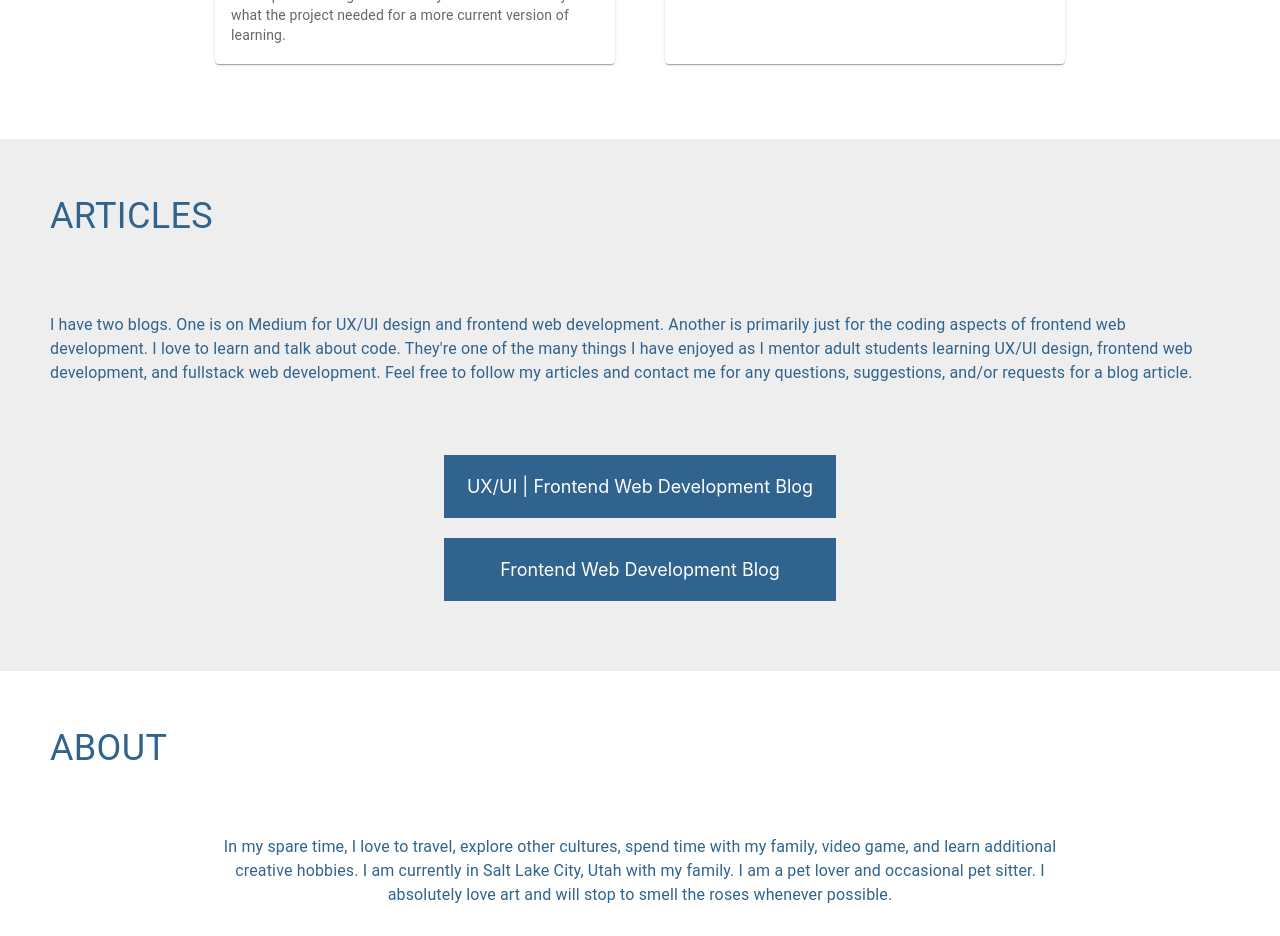
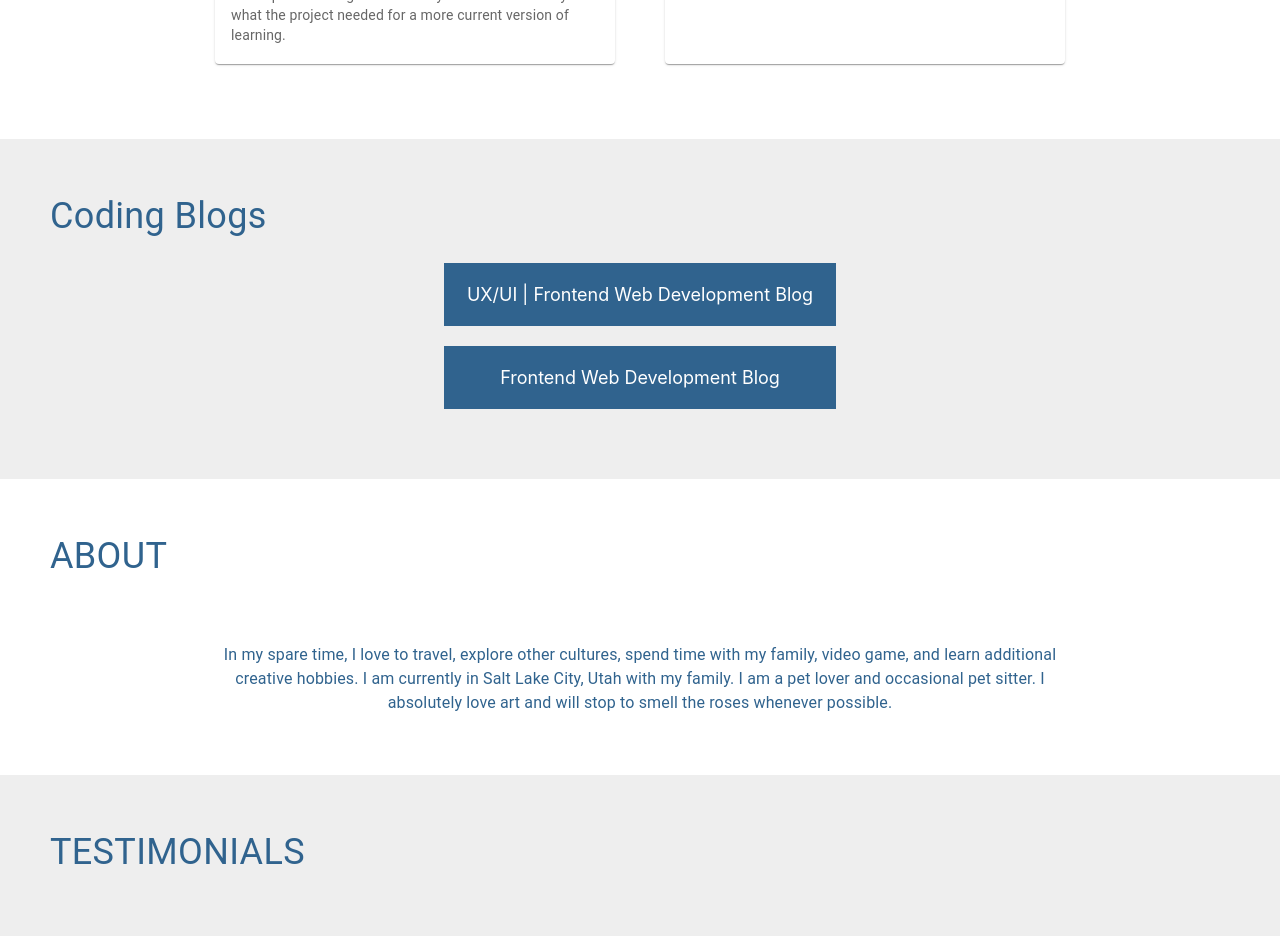
Before and after one commit to aubreyjonescreatives/full-stack-web-portfolio, a React (Create React App) app: page / in a window 1280 px wide. Shown: the part 1760-2696 px from the top of the page. Built offline with nearby package versions, Linux system fonts and the light colour scheme.

Commit message:
updated articles section

```diff
--- a/src/Pages/Landing.js
+++ b/src/Pages/Landing.js
@@ -363,14 +363,8 @@ return (
 
 <Box sx={articlesStyles}>
 
-<Typography sx={headerStylesB} id="articles">ARTICLES</Typography>
+<Typography sx={headerStylesB} id="articles">Coding Blogs</Typography>
 
-
-
-<Typography sx={typeStyles}>I have two blogs. One is on Medium for UX/UI design and frontend web development. Another is primarily just for the coding aspects of frontend web development.
-    I love to learn and talk about code. They're one of the many things I have enjoyed as I mentor adult students learning UX/UI design, frontend web development, and fullstack
-    web development. Feel free to follow my articles and contact me for any questions, suggestions, and/or requests for a blog article.
-</Typography>
 
 <Link sx={articleLink} href="https://medium.com/@aubreyjonescreatives" target="_blank">
        UX/UI | Frontend Web Development Blog
```
